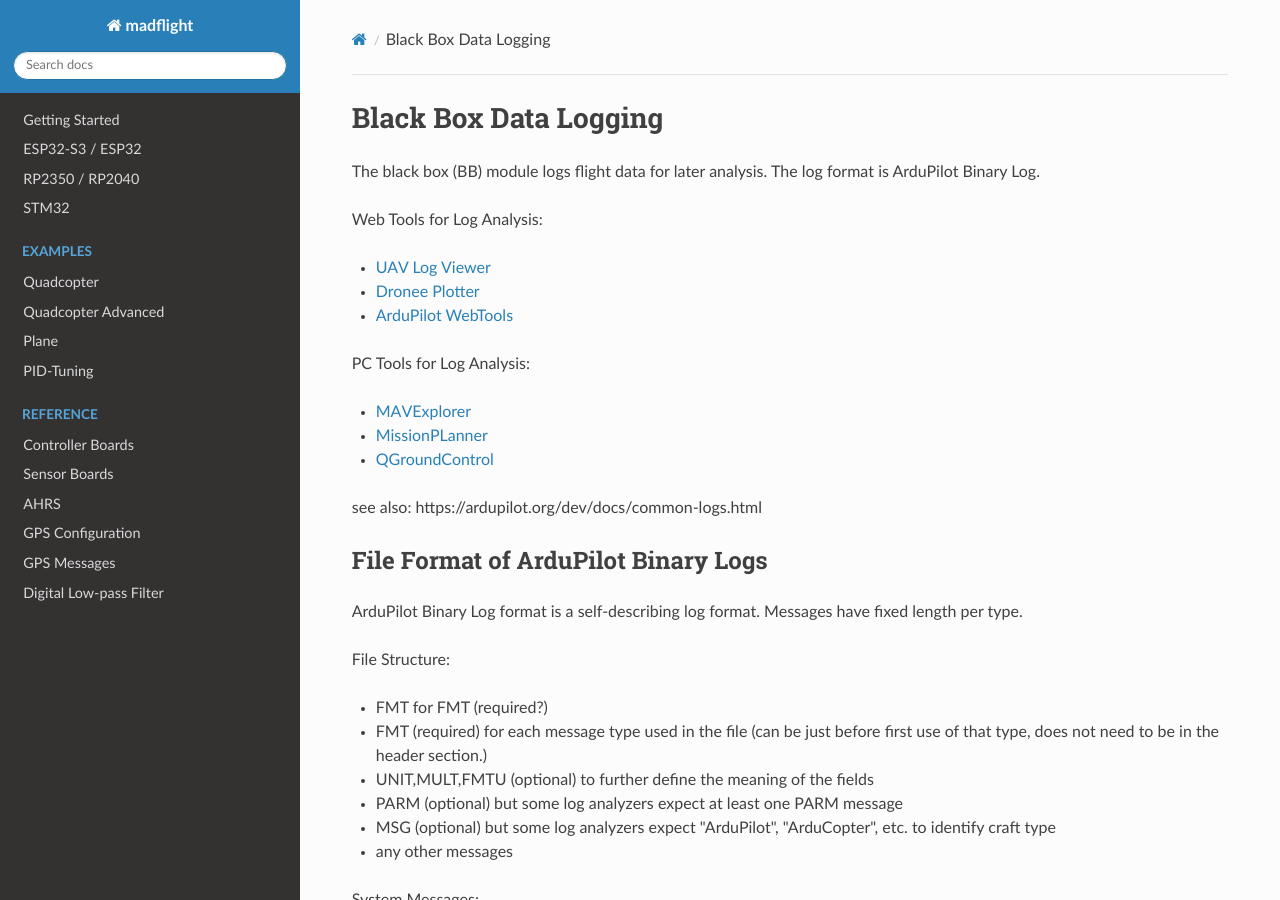
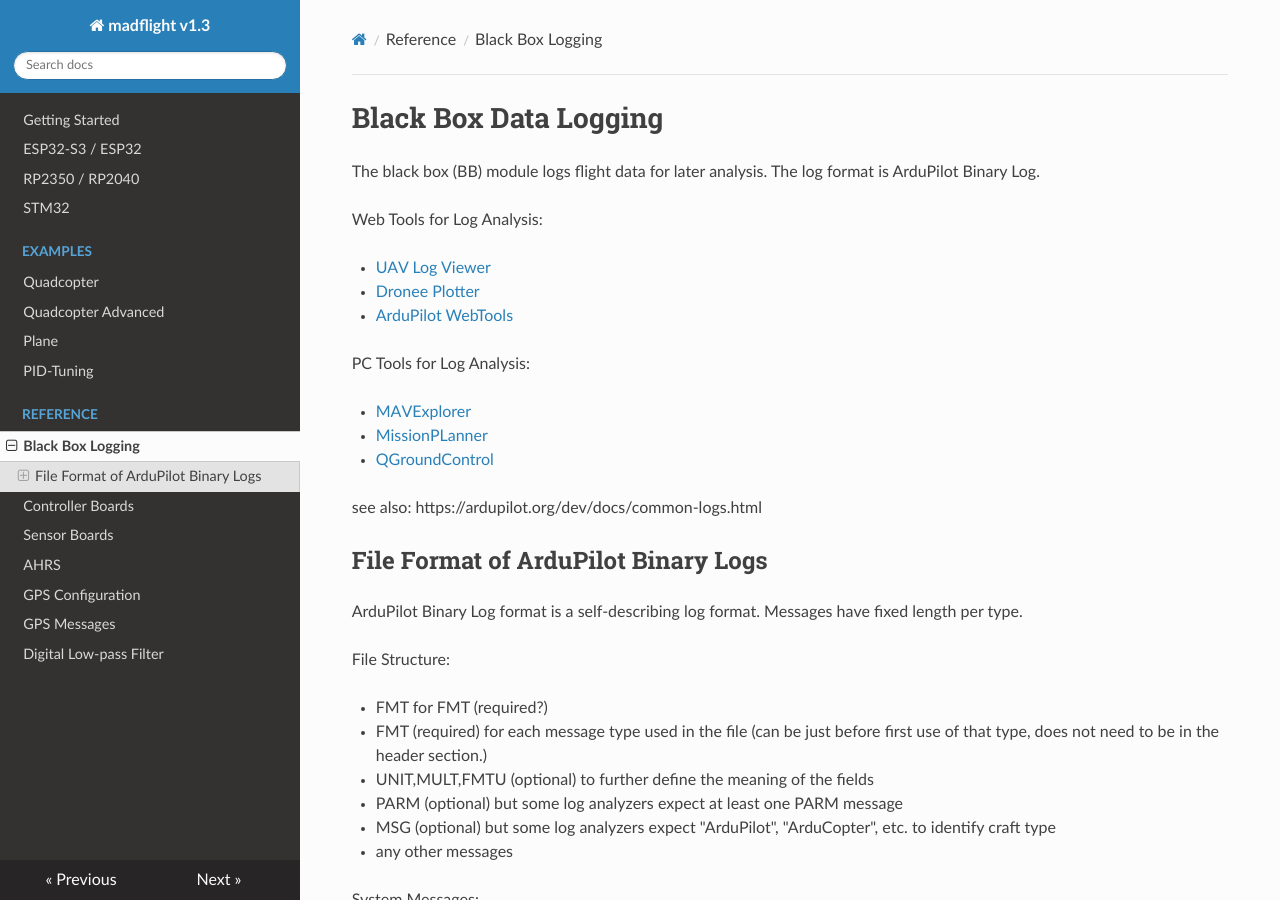
Before and after one commit to qqqlab/madflight-docs, an MkDocs documentation site: the page built from docs/Black-Box.md, in a window 1280 px wide and 900 px high. Built offline with MkDocs 1.6.1, drawn with Linux system fonts in a browser that asks for light colours; nearby versions of some CDN libraries.

Commit message:
Update mkdocs.yml

```diff
--- a/mkdocs.yml
+++ b/mkdocs.yml
@@ -3,6 +3,8 @@
 #pip install pymdown-extensions
 #pip install mkdocs-pymdownx-material-extras
 #mkdocs build ; mkdocs serve
+
+site_name: madflight v1.3
 
 nav:
   - Getting Started: index.md
@@ -15,6 +17,7 @@ nav:
       - Plane: Example-Plane.md
       - PID-Tuning: Example-PID-Tuning.md
   - Reference:
+      - Black Box Logging: Black-Box.md
       - Controller Boards: Controller-Boards.md
       - Sensor Boards: Sensor-Boards.md
       - AHRS: AHRS.md
@@ -22,8 +25,6 @@ nav:
       - GPS Messages: GPS-Messages.md
       - Digital Low-pass Filter: Digital-Low-pass-Filter.md
 
-
-site_name: madflight
 site_url: https://madflight.com/
 site_description: madflight DIY Flight Controller
 site_author: qqqlab
```
